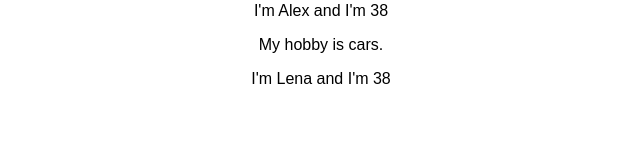
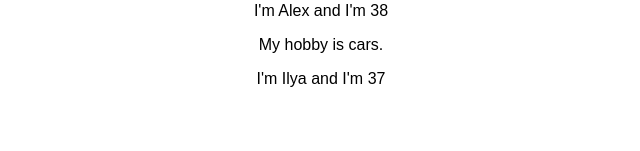
Before and after one commit to Preil/react-complete-guide, a React (Create React App) app: page / in a window 1280 px wide. Shown: the part 149-300 px from the top of the page, without its empty margins (319-959 px from the left). Built offline with nearby package versions, Linux system fonts and the light colour scheme.

Commit message:
useState hook example to store data in components.

```diff
--- a/src/App.js
+++ b/src/App.js
@@ -1,41 +1,48 @@
-import React, {Component} from 'react';
+import React, {useState} from 'react';
 import './App.css';
 import Person from './Person/Person';
 
-class App extends Component {
-    state = {
+const app = props => {
+    const [personsState, setPersonsState] = useState({
         persons: [
             {name: 'Ilya', age: 39},
             {name: 'Alex', age: 38},
-            {name: 'Lena', age: 38}
-        ]
-    }
+            {name: 'Ilya', age: 37},
+        ],
+        // otherState: 'Some other value'
 
-    switchNameHandler = ()=>{
-        // console.log('Was clicked')
-        this.setState({
+    });
+
+    // Notice that switchNameHandler changes state,
+    // but it erases otherState while setPersonState applied.
+    // Does not merge the old state and new state
+
+    //better way is to use several useState:
+    const [otherState, setOtherState] = useState('Some other value');
+
+    console.log(personsState, otherState);
+
+    const switchNameHandler = () => {
+        setPersonsState({
             persons: [
-                {name: 'Ilya', age: 39},
-                {name: 'Alex', age: 38},
-                {name: 'Lena', age: 33}
-
+                {name: 'Ilya', age: 29},
+                {name: 'Alex', age: 28},
+                {name: 'Ilya', age: 27},
             ]
         })
     };
 
-    render() {
     return (
         <div className="App">
             <h1>Hi,I'm a React App</h1>
-                <button onClick={this.switchNameHandler}>Switch Name</button>
-                <Person name={this.state.persons[0].name} age={this.state.persons[0].age}/>
-                <Person name={this.state.persons[1].name} age={this.state.persons[1].age}>
+            <button onClick={switchNameHandler}>Switch Name</button>
+            <Person name={personsState.persons[0].name} age={personsState.persons[0].age}/>
+            <Person name={personsState.persons[1].name} age={personsState.persons[1].age}>
                 My hobby is cars.
             </Person>
-                <Person name={this.state.persons[2].name} age={this.state.persons[2].age}/>
+            <Person name={personsState.persons[2].name} age={personsState.persons[2].age}/>
         </div>
     );
 }
-}
 
-export default App;
+export default app;
```
Lines whose indentation alone changed are shown as unchanged.
